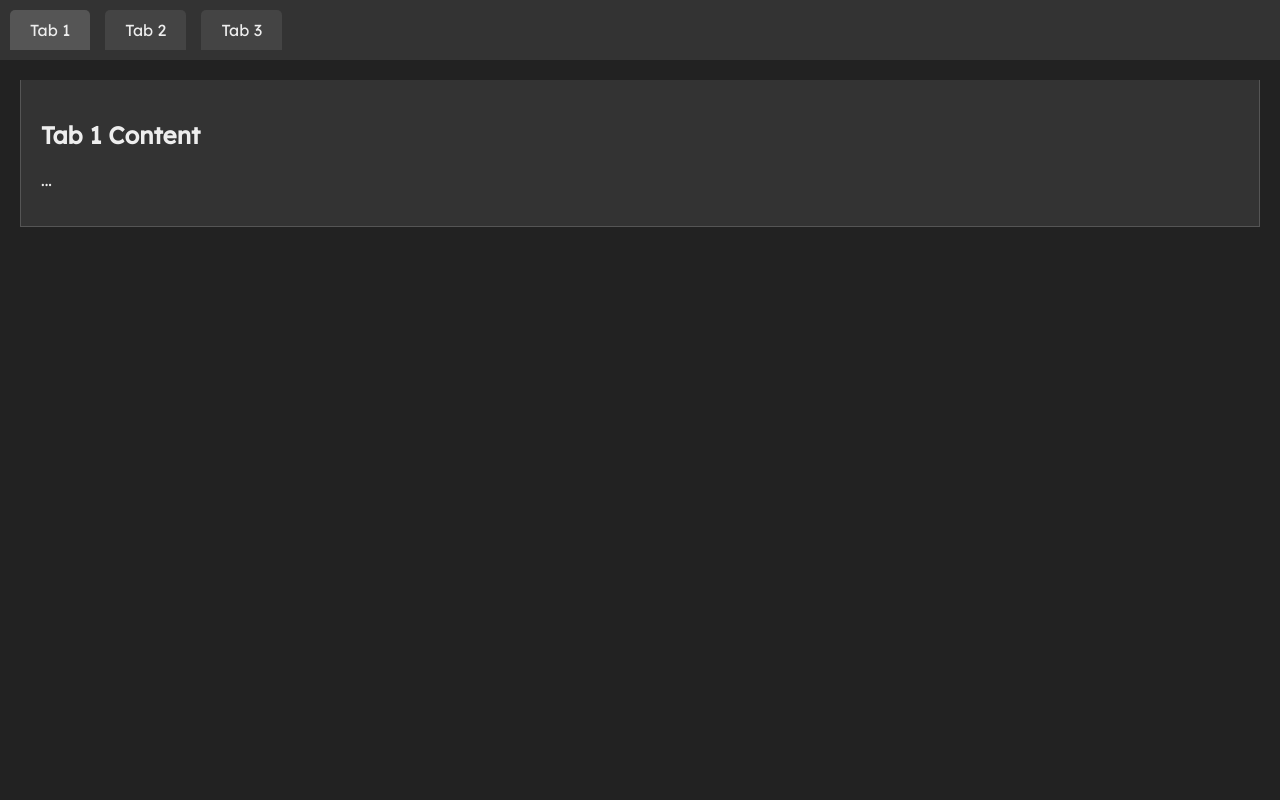
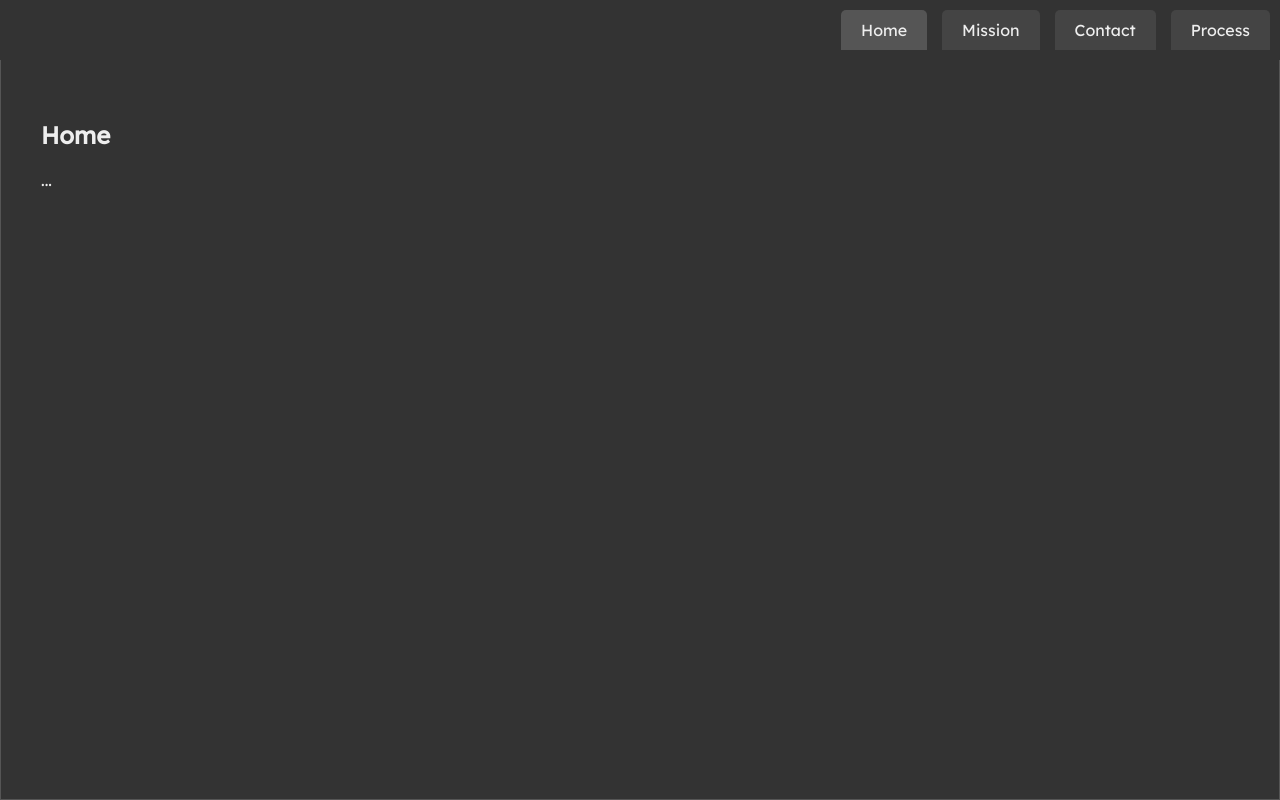
Before and after one commit to Techpotato1/chonkysite, a plain HTML site: page index.html in a window 1280 px wide. Drawn offline with Linux system fonts and the light colour scheme.

Commit message:
added contact info

```diff
--- a/index.html
+++ b/index.html
@@ -11,22 +11,44 @@
 
 <body>
     <div class="tabs">
-        <div class="tab active" onclick="openTab(event, 'tab1')">Tab 1</div>
-        <div class="tab" onclick="openTab(event, 'tab2')">Tab 2</div>
-        <div class="tab" onclick="openTab(event, 'tab3')">Tab 3</div>
+        <div class="tab active" onclick="openTab(event, 'tab1')">Home</div>
+        <div class="tab" onclick="openTab(event, 'tab2')">Mission</div>
+        <div class="tab" onclick="openTab(event, 'tab3')">Contact</div>
+        <div class="tab" onclick="openTab(event, 'tab4')">Process</div>
     </div>
 
     <div class="container">
         <div id="tab1" class="tab-content active">
-            <h2>Tab 1 Content</h2>
+            <h2>Home</h2>
             <p>...</p>
         </div>
         <div id="tab2" class="tab-content">
-            <h2>Tab 2 Content</h2>
+            <h2>Mission</h2>
             <p>...</p>
         </div>
         <div id="tab3" class="tab-content">
-            <h2>Tab 3 Content</h2>
+
+            <h1>Contact</h1>
+            <p>Whether you have a question, feedback, or want to discuss a potential project, please
+                don't hesitate to reach out.</p>
+
+            <div class="contact-options">
+                <div class="contact-form">
+                </div>
+
+                <div class="contact-info" style="font-size: large;">
+                    <h3>Ways to Contact</h3>
+                    <ul>
+                        <li><strong>Email:</strong> <a href="mailto:your_email@example.com">your_email@example.com</a></li>
+                        <li><strong>Phone:</strong> <a href="tel:+1-123-456-7890">+1-123-456-7890</a></li>
+                    </ul>
+                </div>
+            </div>
+        </div>
+
+        </div>
+        <div id="tab4" class="tab-content">
+            <h2>Process</h2>
             <p>...</p>
         </div>
     </div>
--- a/style.css
+++ b/style.css
@@ -19,6 +19,7 @@ body {
     background-color: #333;
     padding: 10px;
     display: flex; /* Enable flexbox for the tabs */
+    justify-content: flex-end; /* Align tabs to the right */
 }
 
 .tab {
@@ -27,7 +28,7 @@ body {
     border-radius: 5px 5px 0 0;
     cursor: pointer;
     transition: background-color 0.3s;
-    margin-right: 15px; /* Add spacing between tabs */
+    margin-left: 15px; /* Add spacing between tabs */
 }
 
 .tab.active {
@@ -35,14 +36,23 @@ body {
 }
 
 /* Tab Content Styling */
-.tab-content {
-    display: none;
+.container { /* Style the container instead of .tab-content */
+    display: block; /* Use block display for the container */
     padding: 20px;
     background-color: #333;
     border: 1px solid #555;
     border-top: none;
 }
 
+.tab-content {
+    display: none;
+    padding: 20px;
+}
+
 .tab-content.active {
     display: block;
 }
+
+a {
+  color: white; /* Set the link text color to white */
+}
```
